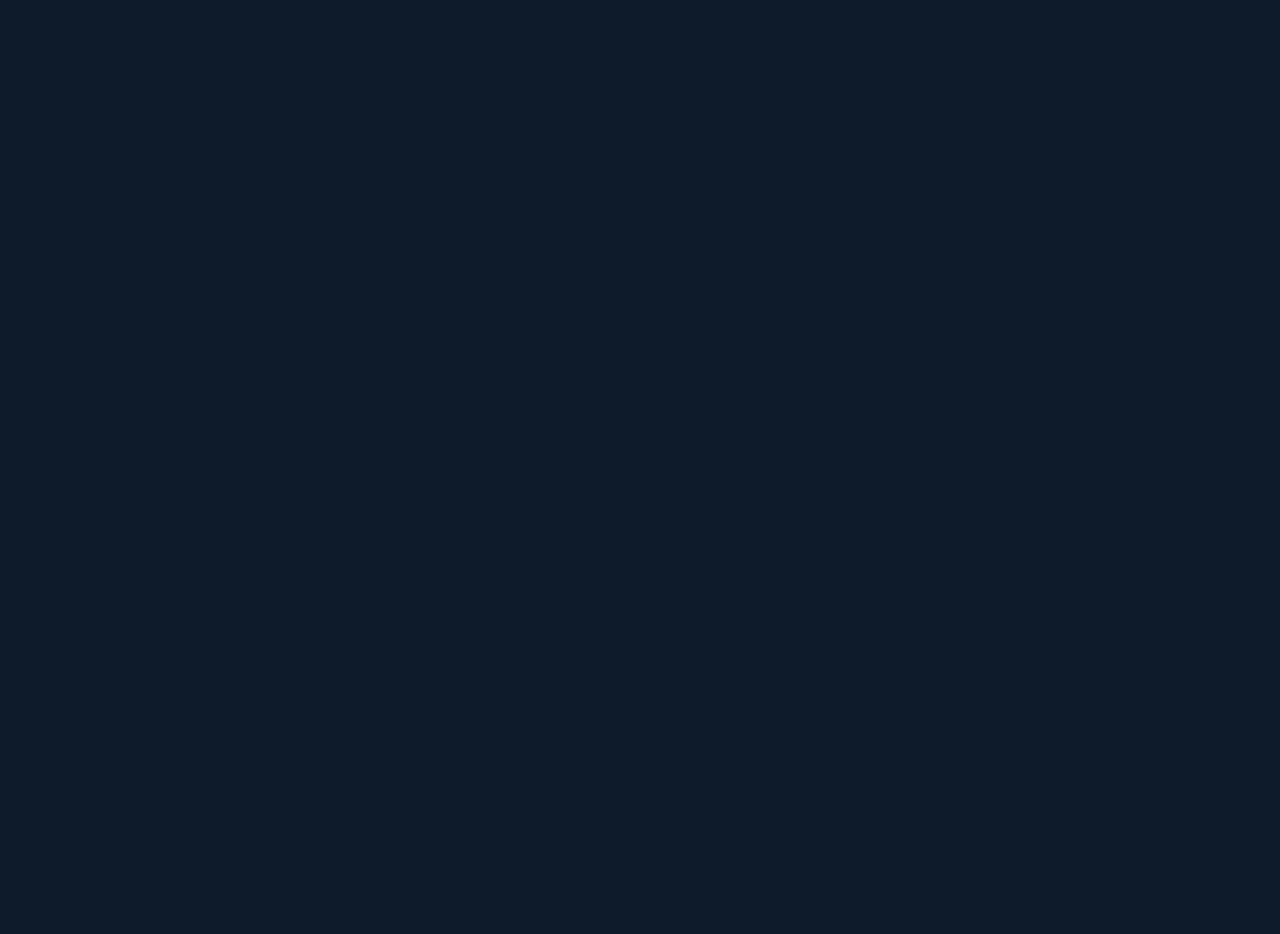
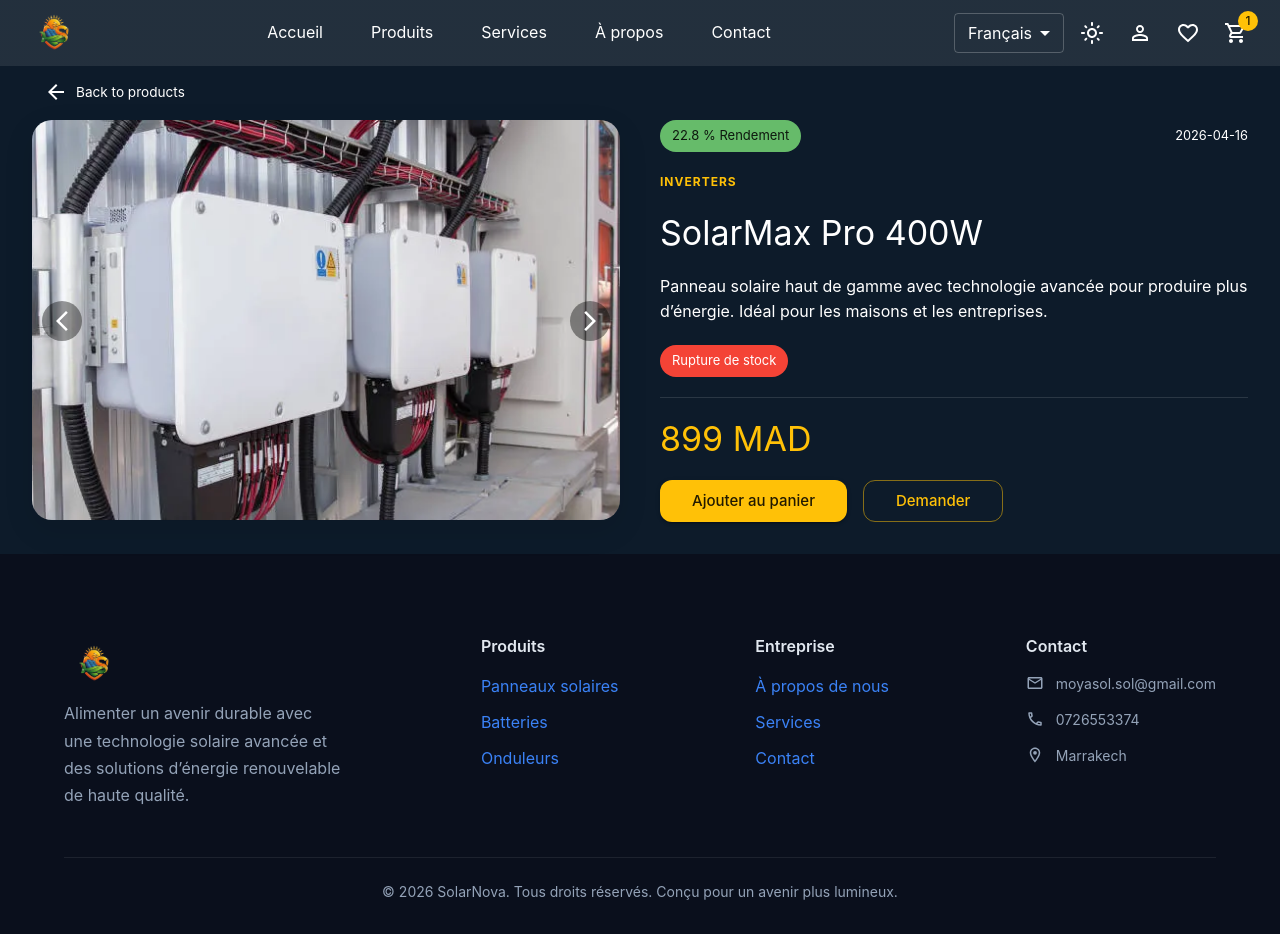
Before and after one commit to abderrahmanetaha7-lgtm/solar_stage, a React (Vite) app: page /product-detail/1 in a window 1280 px wide. Before the commit this address had no page. Before the commit the page ends 800 px from the top, so only its background shows below. Built offline with nearby package versions, Linux system fonts and the light colour scheme; a web font is replaced by a local one.

Commit message:
create productDetail page

```diff
--- a/src/components/Home/GoContactHome.jsx
+++ b/src/components/Home/GoContactHome.jsx
@@ -4,6 +4,7 @@
 import { useTranslation } from "react-i18next";
 
 import ArrowBackIcon from "@mui/icons-material/ArrowBack";
+import { Link as RouterLink } from "react-router-dom";
 
 export default function GoContactHome() {
   const { t, i18n } = useTranslation();
@@ -62,6 +63,8 @@
 
         {/* Call-to-action button */}
         <Button
+        component={RouterLink}
+        to="/contact"
           variant="contained"
           endIcon={
             i18n.language === "ar" ? <ArrowBackIcon /> : <ArrowForwardIcon />
--- a/src/components/Products/ProductCard.jsx
+++ b/src/components/Products/ProductCard.jsx
@@ -10,6 +10,7 @@
   IconButton,
   useTheme,
 } from "@mui/material";
+import { Link } from "react-router-dom";
 import FavoriteBorderIcon from "@mui/icons-material/FavoriteBorder";
 import FavoriteIcon from "@mui/icons-material/Favorite";
 import FlashOnIcon from "@mui/icons-material/FlashOn";
@@ -40,9 +41,11 @@
 
   const fallbackImage =
     "https://via.placeholder.com/500x300?text=Image+Not+Found";
-  const imageSrc = imageError ? fallbackImage : image;
-
-
+  const imageSrc = imageError
+  ? fallbackImage
+  : Array.isArray(image)
+  ? image[0]
+  : image;
 
   const formattedPrice =
     typeof price === "number" ? price.toLocaleString() : price;
@@ -159,7 +162,7 @@
             },
           }}
         >
-          {favorite  ? (
+          {favorite ? (
             <FavoriteIcon sx={{ color: "#e91e63", fontSize: 22 }} />
           ) : (
             <FavoriteBorderIcon
@@ -189,6 +192,8 @@
 
         {/* اسم المنتج */}
         <Typography
+          component={Link}
+          to={`/product-detail/${id}`}
           variant="h6"
           fontWeight="bold"
           sx={{
@@ -200,7 +205,12 @@
             WebkitLineClamp: 2,
             WebkitBoxOrient: "vertical",
             overflow: "hidden",
+            cursor: "pointer",
             color: "text.primary",
+            "&:hover": {
+              color: "primary.main",
+            },
+            textDecoration:"none"
           }}
         >
           {name}
--- a/src/locales/ar/translation.json
+++ b/src/locales/ar/translation.json
@@ -265,5 +265,15 @@
     "5": {
       "text": "حل موثوق ومربح. أنصح به بدون تردد."
     }
+  },
+
+  "product-detail": {
+    "efficiency": "الكفاءة",
+    "inStock": "متوفر",
+    "outOfStock": "غير متوفر",
+    "currency": "درهم",
+    "addToCart": "أضف إلى السلة",
+    "request": "طلب",
+    "back":"الرجوع إلى المنتجات"
   }
 }
--- a/src/locales/fr/translation.json
+++ b/src/locales/fr/translation.json
@@ -270,6 +270,16 @@
     "5": {
       "text": "Solution fiable et rentable. Je recommande sans hésitation."
     }
+  },
+
+  "product-detail": {
+    "efficiency": "Rendement",
+    "inStock": "En stock",
+    "outOfStock": "Rupture de stock",
+    "currency": "MAD",
+    "addToCart": "Ajouter au panier",
+    "request": "Demander",
+    "back":"Back to products"
   }
 
 
--- a/src/pages/ProductDetaills.jsx
+++ b/src/pages/ProductDetaills.jsx
@@ -0,0 +1,228 @@
+import React, { useState } from "react";
+import {
+  Box,
+  Typography,
+  Button,
+  IconButton,
+  Stack,
+  Chip,
+  Divider,
+} from "@mui/material";
+
+import { ArrowBackIos, ArrowForwardIos } from "@mui/icons-material";
+import { useNavigate, useParams } from "react-router-dom";
+import { useProducts } from "../context/ProductContext";
+import { useTranslation } from "react-i18next";
+import { Link as RouterLink } from "react-router-dom";
+
+import ArrowBackIcon from "@mui/icons-material/ArrowBack";
+import ArrowForwardIcon from "@mui/icons-material/ArrowForward";
+
+export default function ProductDetail({ onAddToCart }) {
+  const navigate = useNavigate();
+  const { products } = useProducts();
+  const { id } = useParams();
+  const { t, i18n } = useTranslation();
+
+  const product = products.find((p) => p.id == Number(id));
+  const [index, setIndex] = useState(0);
+
+  if (!product) {
+    return <Typography>Loading...</Typography>;
+  }
+
+  const images = Array.isArray(product.image) ? product.image : [product.image];
+
+  const nextImage = () => {
+    setIndex((prev) => (prev + 1) % images.length);
+  };
+
+  const prevImage = () => {
+    setIndex((prev) => (prev - 1 + images.length) % images.length);
+  };
+
+  return (
+    <Box sx={{ p: 4, mt: 5 }}>
+      {/* BACK BUTTON */}
+      <IconButton
+      component={RouterLink}
+      to="/products"
+        sx={{
+          borderRadius: 2,
+          px: 1.5,
+          "&:hover": { color: "primary.main" },
+        }}
+      >
+        <ArrowBackIcon
+          sx={{
+            transform:
+              i18n.language === "ar" ? "rotate(180deg)" : "rotate(0deg)",
+          }}
+        />
+        <Typography sx={{ ml: 1, border: "none", fontSize: "0.85rem" }}>
+          {t("product-detail.back")}
+        </Typography>
+      </IconButton>
+
+      <Stack direction={{ xs: "column", md: "row" }} spacing={5} sx={{ mt: 1 }}>
+        {/* IMAGE */}
+        <Box sx={{ position: "relative", flex: 1 }}>
+          <Box
+            sx={{
+              width: "100%",
+              height: 400,
+              overflow: "hidden",
+              borderRadius: "20px",
+              boxShadow: "0 10px 30px rgba(0,0,0,0.1)",
+            }}
+          >
+            <img
+              src={images[index]}
+              alt="product"
+              style={{
+                width: "100%",
+                height: "100%",
+                objectFit: "cover",
+              }}
+            />
+          </Box>
+
+          <IconButton
+            onClick={prevImage}
+            sx={{
+              position: "absolute",
+              top: "50%",
+              left: 10,
+              transform: "translateY(-50%)",
+              background: "rgba(0,0,0,0.4)",
+              color: "#fff",
+            }}
+          >
+            <ArrowForwardIos
+              sx={{
+                transform:
+                  i18n.language === "ar" ? "rotate(0deg)" : "rotate(180deg)",
+              }}
+            />
+          </IconButton>
+
+          <IconButton
+            onClick={nextImage}
+            sx={{
+              position: "absolute",
+              top: "50%",
+              right: 10,
+              transform: "translateY(-50%)",
+              background: "rgba(0,0,0,0.4)",
+              color: "#fff",
+            }}
+          >
+            <ArrowForwardIos
+              sx={{
+                transform:
+                  i18n.language === "ar" ? "rotate(180deg)" : "rotate(0deg)",
+              }}
+            />
+          </IconButton>
+        </Box>
+
+        {/* INFO */}
+        <Box sx={{ flex: 1 }}>
+          <Stack spacing={2.5}>
+            {/* TOP LINE (PRO) */}
+            <Box
+              sx={{
+                display: "flex",
+                justifyContent: "space-between",
+                alignItems: "center",
+              }}
+            >
+              <Chip
+                label={`${product.efficiency} % ${t("product-detail.efficiency")}`}
+                color="success"
+              />
+
+              <Typography
+                variant="body2"
+                color="text.secondary"
+                sx={{ fontSize: "0.8rem" }}
+              >
+                {product.createdAt}
+              </Typography>
+            </Box>
+
+            {/* CATEGORY */}
+            <Typography
+              variant="caption"
+              sx={{
+                textTransform: "uppercase",
+                color: "primary.main",
+                fontWeight: "bold",
+                letterSpacing: 1,
+              }}
+            >
+              {product.category}
+            </Typography>
+
+            {/* TITLE */}
+            <Typography variant="h4" fontWeight="bold">
+              {product.name}
+            </Typography>
+
+            {/* DESCRIPTION */}
+            <Typography color="text.secondary" sx={{ lineHeight: 1.6 }}>
+              {product.description}
+            </Typography>
+
+            {/* DISPONIBILITY */}
+            <Chip
+              label={
+                product.disponibility
+                  ? t("product-detail.inStock")
+                  : t("product-detail.outOfStock")
+              }
+              color={product.disponibility ? "success" : "error"}
+              sx={{ width: "fit-content" }}
+            />
+
+            <Divider />
+
+            {/* PRICE */}
+            <Typography variant="h4" color="primary" fontWeight="bold">
+              {product.price} {t("product-detail.currency")}
+            </Typography>
+
+            {/* BUTTONS */}
+            <Stack direction="row" spacing={2}>
+              <Button
+                variant="contained"
+                size="large"
+                onClick={() => onAddToCart(product.id)}
+                sx={{
+                  px: 4,
+                  borderRadius: 3,
+                  textTransform: "none",
+                }}
+              >
+                {t("product-detail.addToCart")}
+              </Button>
+
+              <Button
+                variant="outlined"
+                size="large"
+                onClick={() => navigate("/contact")}
+                sx={{
+                  px: 4,
+                  borderRadius: 3,
+                  textTransform: "none",
+                }}
+              >
+                {t("product-detail.request")}
+              </Button>
+            </Stack>
+          </Stack>
+        </Box>
+      </Stack>
+    </Box>
+  );
+}
--- a/src/routes/AppRoutes.jsx
+++ b/src/routes/AppRoutes.jsx
@@ -13,6 +13,7 @@
 
 import ScrollToTop from "../components/ScrollToTop";
 import Favorites from "../pages/Favorites";
+import ProductDetail from "../pages/ProductDetaills";
 
 export default function AppRoutes() {
   return (
@@ -24,6 +25,7 @@
         <Route element={<MainLayout />}>
           <Route path="/" element={<Home />} />
           <Route path="/products" element={<Products />} />
+          <Route path="/product-detail/:id" element={<ProductDetail />} />
           <Route path="/services" element={<Services />} />
           <Route path="/favorites" element={<Favorites />} />
           <Route path="/about" element={<About />} />
```
Also changed, not shown: src/context/ProductContext.jsx (+32 -24 lines). Lines whose indentation alone changed are shown as unchanged.
